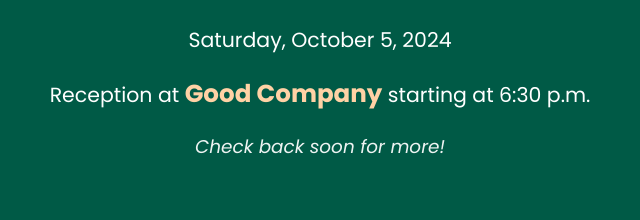
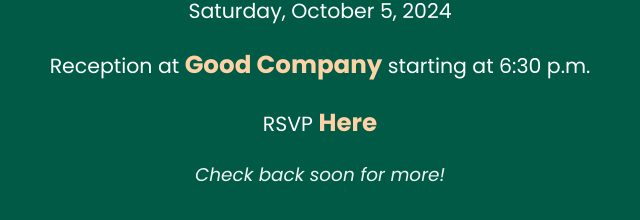
Before and after one commit to marissacoopermannon/marissacoopermannon.github.io, a plain HTML site: page index.html in a window 1280 px wide. Shown: the part 364-584 px from the top of the page, without its empty margins (320-960 px from the left). Drawn offline with nearby package versions, Linux system fonts and the light colour scheme; a web font is replaced by a local one.

Commit message:
Update index.html

```diff
--- a/index.html
+++ b/index.html
@@ -355,6 +355,8 @@
           <a href="https://www.goodcompanycle.com/">Good Company</a> starting at
           6:30 p.m.
         </p>
+<p>
+RSVP <a href="https://withjoy.com/marissa-and-cooper/rsvp">Here</a>
         <p><i>Check back soon for more!</i></p>
         <button onclick="secretEntrance();" class="secret"></button>
       </div>
```
